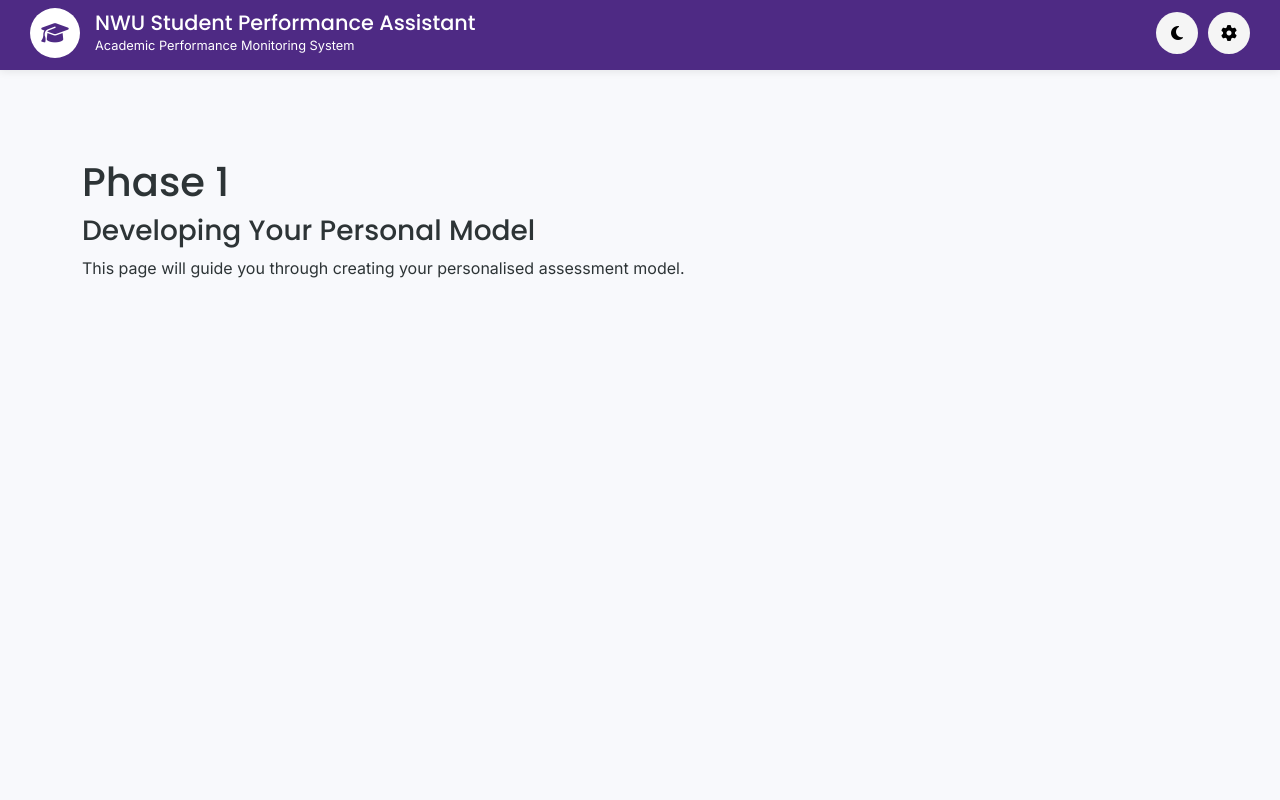
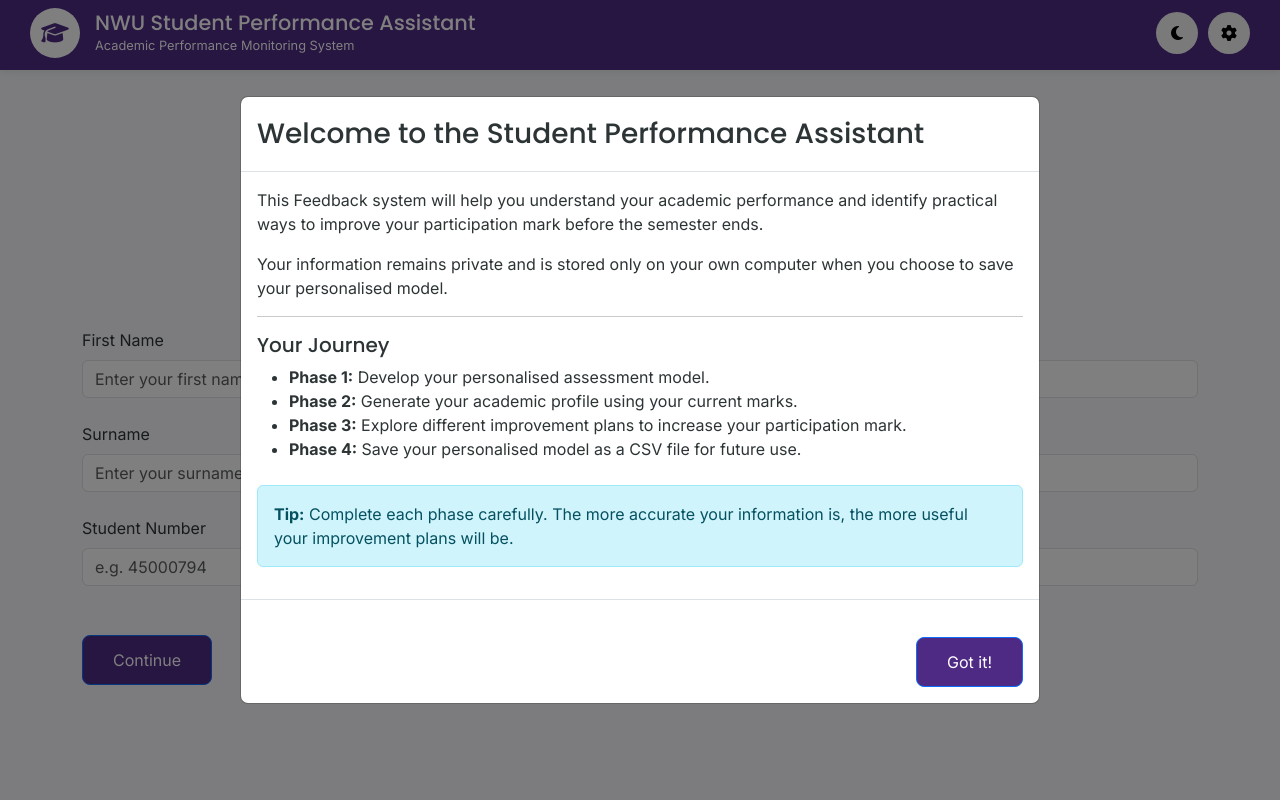
Before and after one commit to 45000794Ndlakuse/Student-Performance-Assistant, a Flask app: page /phase1 in a window 1280 px wide. Run offline with Flask 3, Linux system fonts and the light colour scheme.

Commit message:
Phase 1: journey  introduction

```diff
--- a/frontend/templates/phase1.html
+++ b/frontend/templates/phase1.html
@@ -1,17 +1,192 @@
+<!--
+==================================================
+Phase 1
+Develop Personal Academic Model
+
+Purpose:
+Collect student information and create a personalised
+assessment model.
+==================================================
+-->
+
 {% extends "layouts/base.html" %}
 
 {% block content %}
 
-<section class="container py-5">
+<div class="container py-5">
 
-    <h1>Phase 1</h1>
+    <div class="text-center mb-5">
 
-    <h3>Developing Your Personal Model</h3>
+        <h1>Phase 1</h1>
 
-    <p>
-        This page will guide you through creating your personalised assessment model.
-    </p>
+        <h3>Develop Your Personal Academic Model</h3>
 
-</section>
+        <p class="text-muted">
+            Begin by providing your personal information.
+        </p>
+
+    </div>
+
+    <form>
+
+        <div class="mb-4">
+
+            <label class="form-label">
+                First Name
+            </label>
+
+            <input
+                type="text"
+                class="form-control"
+                placeholder="Enter your first name">
+
+        </div>
+
+        <div class="mb-4">
+
+            <label class="form-label">
+                Surname
+            </label>
+
+            <input
+                type="text"
+                class="form-control"
+                placeholder="Enter your surname">
+
+        </div>
+
+        <div class="mb-4">
+
+            <label class="form-label">
+                Student Number
+            </label>
+
+            <input
+                type="text"
+                class="form-control"
+                placeholder="e.g. 45000794">
+
+        </div>
+
+        <button
+            class="btn btn-primary"
+            type="button">
+
+            Continue
+
+        </button>
+
+    </form>
+
+</div>
+
+<!-- ===========================
+     Journey Introduction Popup
+=========================== -->
+
+<div
+class="modal fade"
+id="journeyModal"
+tabindex="-1"
+aria-hidden="true">
+
+<div class="modal-dialog modal-lg modal-dialog-centered">
+
+<div class="modal-content">
+
+<div class="modal-header">
+
+<h3 class="modal-title">
+
+Welcome to the Student Performance Assistant
+
+</h3>
+
+</div>
+
+<div class="modal-body">
+
+<p>
+
+This Feedback system will help you understand your academic performance and identify practical ways to improve your participation mark before the semester ends.
+
+</p>
+
+<p>
+
+Your information remains private and is stored only on your own computer when you choose to save your personalised model.
+
+</p>
+
+<hr>
+
+<h5>Your Journey</h5>
+
+<ul>
+
+<li>
+<strong>Phase 1:</strong>
+Develop your personalised assessment model.
+</li>
+
+<li>
+<strong>Phase 2:</strong>
+Generate your academic profile using your current marks.
+</li>
+
+<li>
+<strong>Phase 3:</strong>
+Explore different improvement plans to increase your participation mark.
+</li>
+
+<li>
+<strong>Phase 4:</strong>
+Save your personalised model as a CSV file for future use.
+</li>
+
+</ul>
+
+<div class="alert alert-info mt-4">
+
+<strong>Tip:</strong>
+
+Complete each phase carefully. The more accurate your information is, the more useful your improvement plans will be.
+
+</div>
+
+</div>
+
+<div class="modal-footer">
+
+<button
+type="button"
+class="btn btn-primary"
+data-bs-dismiss="modal">
+
+Got it!
+
+</button>
+
+</div>
+
+</div>
+
+</div>
+
+</div>
+
+<script>
+
+document.addEventListener("DOMContentLoaded", function () {
+
+    const journeyModal = new bootstrap.Modal(
+        document.getElementById("journeyModal")
+    );
+
+    journeyModal.show();
+
+});
+
+</script>
 
 {% endblock %}
```
